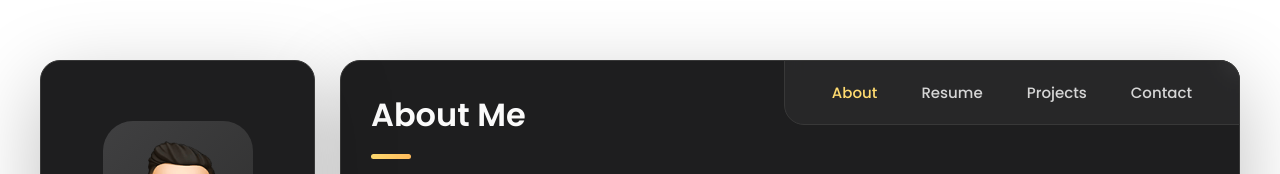
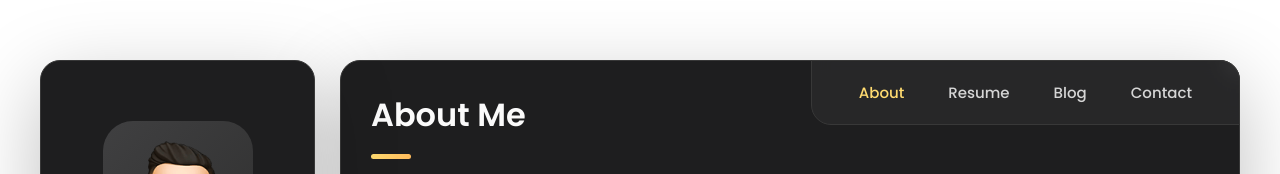
Before and after one commit to mbirkand/cv-portfolio, a plain HTML site: page index.html in a window 1280 px wide. Shown: the top 174 px of the page. Drawn offline with nearby package versions, Linux system fonts and the light colour scheme.

Commit message:
Update index.html

```diff
--- a/index.html
+++ b/index.html
@@ -185,7 +185,7 @@
               -->
 
           <li class="navbar-item">
-            <button class="navbar-link" data-nav-link>Projects</button>
+            <button class="navbar-link" data-nav-link>Blog</button>
           </li>
 
           <li class="navbar-item">
```
